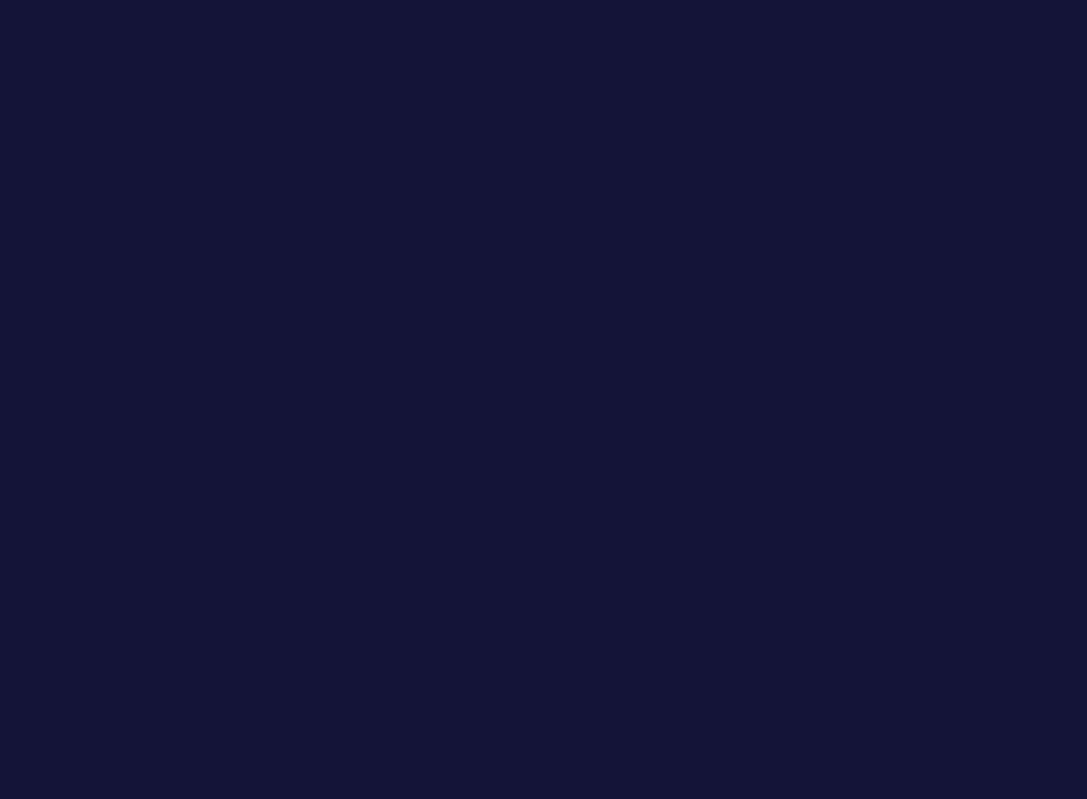
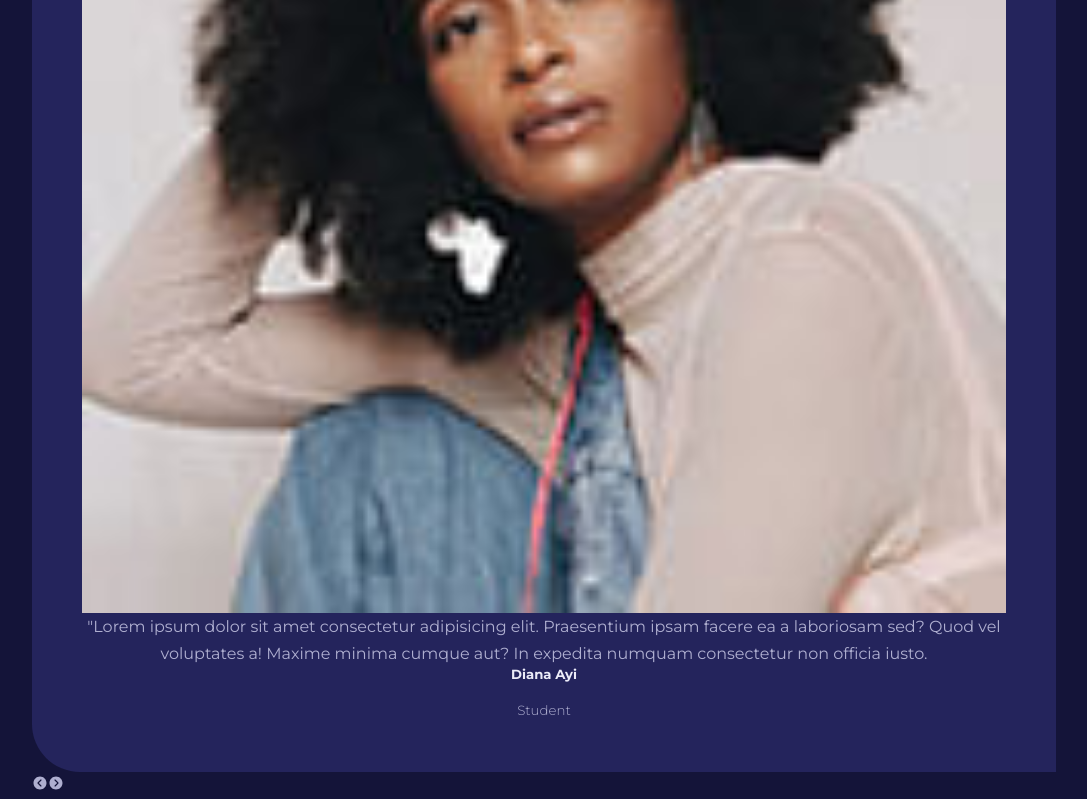
Before and after one commit to kodesand/React-website, a React (Vite) app: page / in a window 1280 px wide. Shown: the part 3551-4350 px from the top of the page, without its empty margins (96-1183 px from the left). Before the commit the page ends 2989 px from the top, so only its background shows below. Built offline with nearby package versions, Linux system fonts and the light colour scheme.

Commit message:
testimonials component structure

```diff
--- /dev/null
+++ b/src/components/Testimonials/data.js
@@ -0,0 +1,44 @@
+const testimonials = [
+  {
+    id: 1,
+    name: 'Diana Ayi',
+    quote:
+      'Lorem ipsum dolor sit amet consectetur adipisicing elit. Praesentium ipsam facere ea a laboriosam sed? Quod vel voluptates a! Maxime minima cumque aut? In expedita numquam consectetur non officia iusto.',
+    job: 'Student',
+    avatar: '/images/avatar1.jpg',
+  },
+  {
+    id: 2,
+    name: 'Daniel Vinyo',
+    quote:
+      'Harum quaerat hic consequuntur molestias repellat ad quo tenetur vitae rem, labore quisquam? Atque, assumenda rerum this and that odit harum quaerat hic praesentium quisquam quae, enim iste ipsam id repellat.',
+    job: 'Software Egineer',
+    avatar: '/images/avatar2.jpg',
+  },
+  {
+    id: 3,
+    name: 'Edem Quist',
+    quote:
+      'Quaerat hic praesentium consequuntur molestias repellat ad quo tenetur vitae rem, labore quisquam? Atque, assumenda rerum odit harum quaerat hic praesentium quisquam quae, enim iste ipsam id repellat.',
+    job: 'University Lecturer',
+    avatar: '/images/avatar3.jpg',
+  },
+  {
+    id: 4,
+    name: 'Grace Lavoe',
+    quote:
+      'Cupiditate deleniti sint consequuntur molestias repellat ad quo tenetur vitae rem, labore quisquam? Atque, assumenda rerum odit harum quaerat hic praesentium quisquam quae, enim iste ipsam id repellat.',
+    job: 'Talking Parrot',
+    avatar: '/images/avatar4.jpg',
+  },
+  {
+    id: 5,
+    name: 'Nana Yaa Dankwa',
+    quote:
+      'Maxime minima cumque sit amet consectetur adipisicing elit. Praesentium ipsam facere ea a laboriosam sed? Quod vel voluptates a! Maxime minima cumque aut? In expedita numquam consectetur non officia iusto.',
+    job: 'Pharmacist',
+    avatar: '/images/avatar5.jpg',
+  },
+]
+
+export default testimonials
--- /dev/null
+++ b/src/components/Testimonials/index.jsx
@@ -0,0 +1,39 @@
+import { useState } from 'react'
+import { ImQuotesLeft } from 'react-icons/im'
+import {
+  IoIosArrowDropleftCircle,
+  IoIosArrowDroprightCircle,
+} from 'react-icons/io'
+
+import SectionHeader from '@/components/SectionHeader'
+import Card from '@/UI/card/index'
+
+import data from './data.js'
+import './style.css'
+
+const Testimonials = () => {
+  const [index, setIndex] = useState(0)
+  const { name, quote, job, avatar } = data[index]
+
+  return (
+    <section className='testimonials'>
+      <div className='container testimonials__container'>
+        <SectionHeader icon={<ImQuotesLeft />} title='Testimonials' />
+        <Card className='testimonial'>
+          <div className='testimonial__avatar'>
+            <img src={avatar} alt={name} />
+          </div>
+          <p className='testimonial__quote'>{`"${quote}`}</p>
+          <h5>{name}</h5>
+          <small className='testimonial__title'>{job}</small>
+        </Card>
+        <div className='testimonials__btn-container'>
+          <IoIosArrowDropleftCircle />
+          <IoIosArrowDroprightCircle />
+        </div>
+      </div>
+    </section>
+  )
+}
+
+export default Testimonials
--- a/src/pages/home/Home.jsx
+++ b/src/pages/home/Home.jsx
@@ -1,7 +1,8 @@
 import MainHeader from '@/components/Header'
 import Programs from '@/components/Programs'
 import Values from '@/components/Values'
-import FAQs from '@/components/FAQs/index'
+import FAQs from '@/components/FAQs'
+import Testimonials from '@/components/Testimonials'
 
 import './home.css'
 
@@ -12,6 +13,7 @@ const Home = () => {
       <Programs />
       <Values />
       <FAQs />
+      <Testimonials />
     </>
   )
 }
```
Also changed, not shown: src/components/Testimonials/style.css (added).
